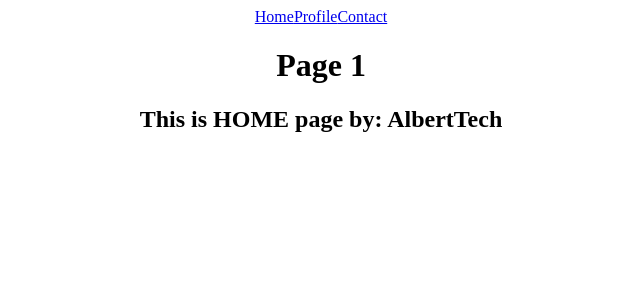
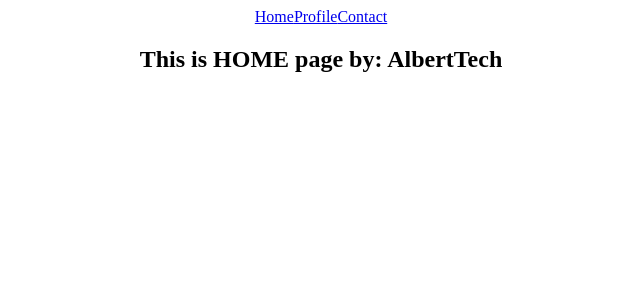
Before and after one commit to albertkantwi/react-project, a React (Create React App) app: page / in a window 1280 px wide. Shown: the top 300 px of the page, without its empty margins (319-959 px from the left). Built offline with nearby package versions, Linux system fonts and the light colour scheme.

Commit message:
Update home pages

```diff
--- a/src/pages/Home.js
+++ b/src/pages/Home.js
@@ -1,7 +1,6 @@
 export const Home = (props) => {
   return (
     <div>
-      <h1>Page 1</h1>
       <h2>This is HOME page by: {props.username}</h2>
     </div>
   );
```
